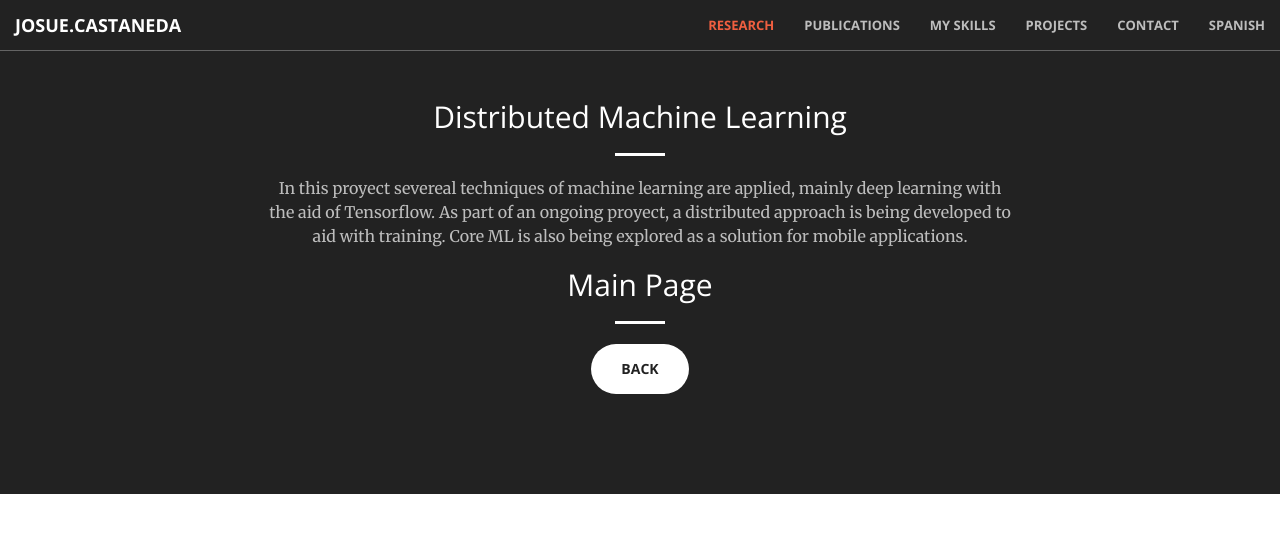
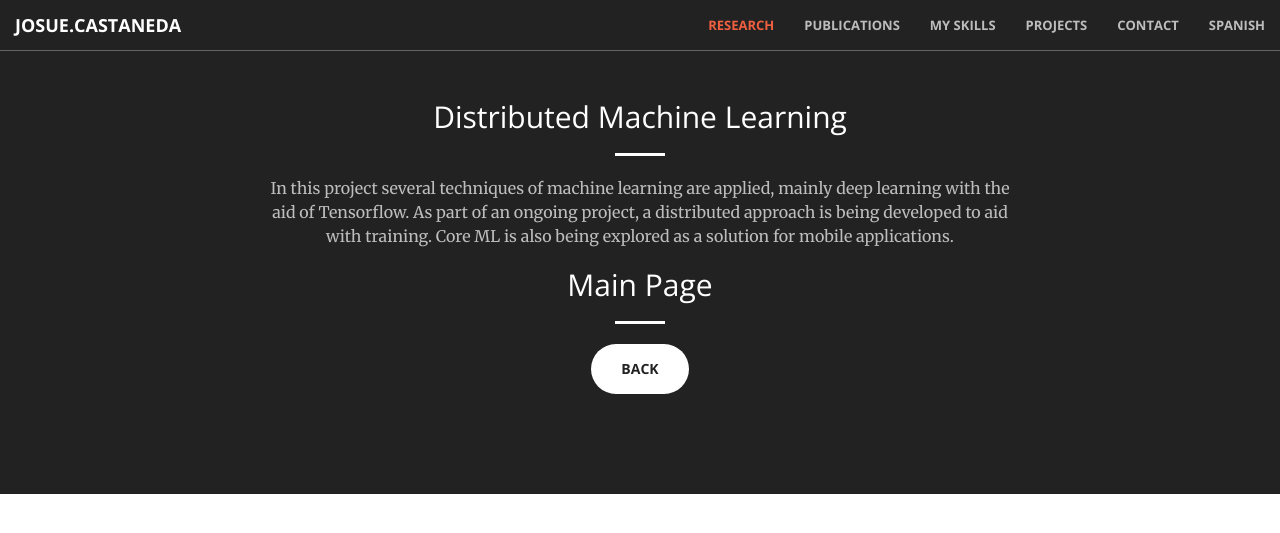
Before and after one commit to JosueCastaneda/JosueCastaneda.github.io, a Jekyll site: the page built from machineLearning.html, in a window 1280 px wide. Shown: the top 533 px of the page. Built offline with Jekyll 4.4.1, drawn with Linux system fonts in a browser that asks for light colours.

Commit message:
Update multiple pages and fixed typos

```diff
--- a/_includes/header.html
+++ b/_includes/header.html
@@ -3,7 +3,7 @@
         <div class="header-content-inner">
             <h1>Josué Castañeda</h1>
             <hr>
-            <p>Former Student @ INAOE </p>
+            <p>PhD @ LAAS </p>
             <a href="https://mx.linkedin.com/in/josué-castañeda-982264124" class="btn btn-primary btn-xl page-scroll">Linkedin</a>
 			<a href="https://github.com/JosueCastaneda" class="btn btn-primary btn-xl page-scroll">GitHub</a>
 			<a href="https://plus.google.com/u/0/101980490306015183797" class="btn btn-primary btn-xl page-scroll">Google+</a>
--- a/_includes/headerAzcatl.html
+++ b/_includes/headerAzcatl.html
@@ -3,7 +3,7 @@
         <div class="header-content-inner">
             <h1>Josué Castañeda</h1>
             <hr>
-            <p>Former Student @ INAOE </p>
+            <p>PhD @ LAAS </p>
             <a href="#about" class="btn btn-primary btn-xl page-scroll">Linkedin</a>
 			<a href="https://github.com/JosueCastaneda" class="btn btn-primary btn-xl page-scroll">GitHub</a>
 			<a href="#about" class="btn btn-primary btn-xl page-scroll">Google+</a>
--- a/_includes/machineLearning.html
+++ b/_includes/machineLearning.html
@@ -5,8 +5,8 @@
                 <h2 class="section-heading">Distributed Machine Learning</h2>
                 <hr class="light">
                 <p class="text-faded">
-                  In this proyect severeal techniques of machine learning are applied, mainly deep learning with the
-                  aid of Tensorflow. As part of an ongoing proyect, a distributed approach is being developed to aid
+                  In this project several techniques of machine learning are applied, mainly deep learning with the
+                  aid of Tensorflow. As part of an ongoing project, a distributed approach is being developed to aid
                   with training. Core ML is also being explored as a solution for mobile applications.
                 </p>
                 <!-- <a href="" class="btn btn-default btn-xl">Not Available at the moment</a>
```
Also changed, not shown: 1 other file.
